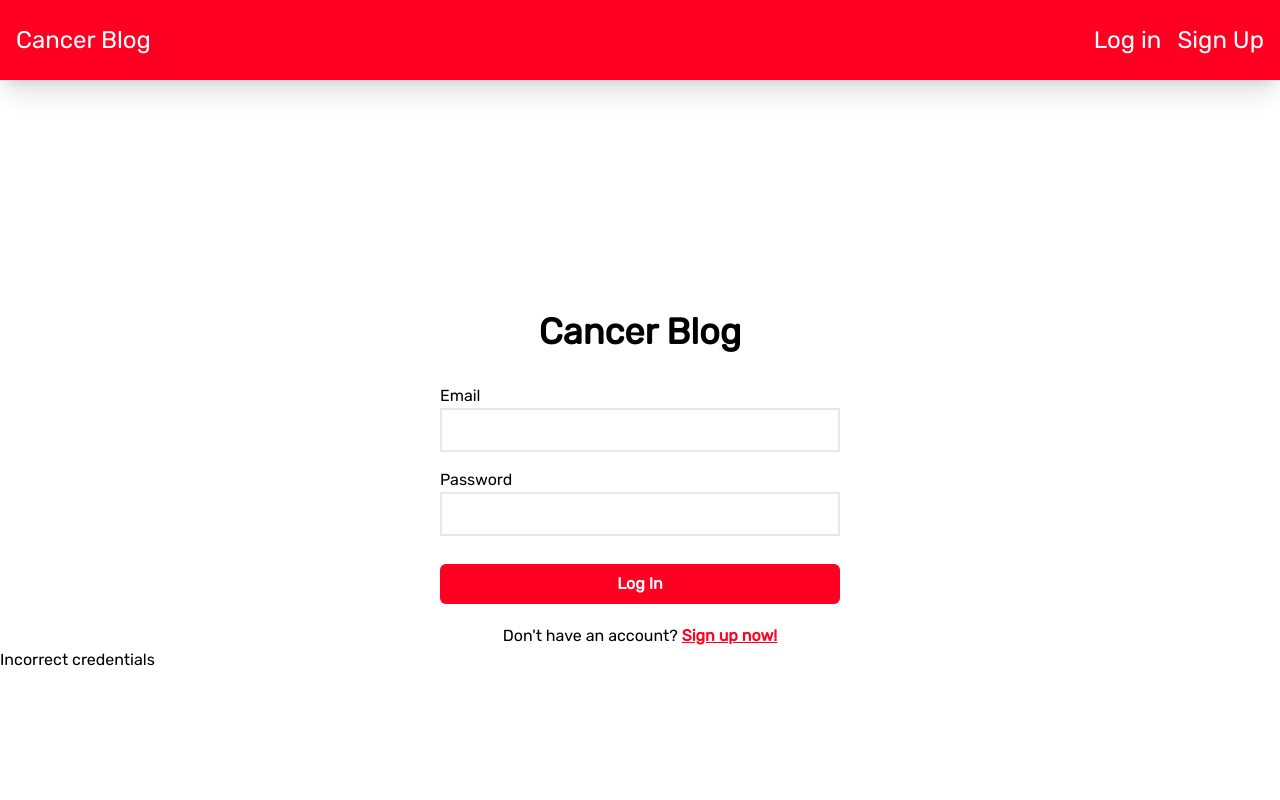
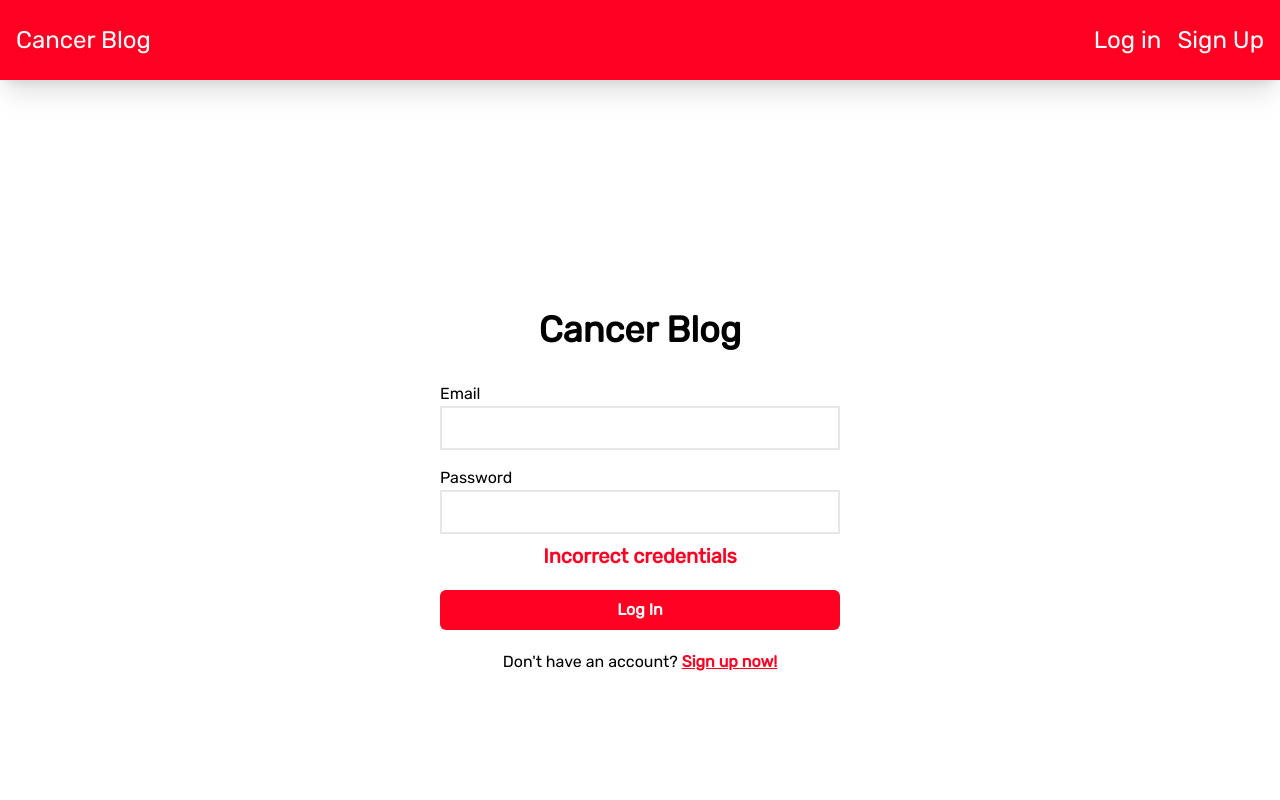
Before and after one commit to chris-15/Journey, a React (Create React App) app in the folder client/: page /login in a window 1280 px wide. Both pictures are taken after typing "name@example.com", "Sample123" into the empty fields and a click on the button "Log In". Shown: the top 800 px of the page. Built offline with nearby package versions, Linux system fonts and the light colour scheme; no server answers; the HTML template or start-up script is replaced by a standard one.

Commit message:
added styling to the error message if login credentials are wrong

```diff
--- a/client/src/pages/Login.js
+++ b/client/src/pages/Login.js
@@ -71,6 +71,8 @@ const Login = () => {
             />
           </div>
 
+          {error && <div className="text-center text-xl text-[#FF0022] font-extrabold">Incorrect credentials</div>}
+
           <div>
             <button className=" rounded-md w-full my-5 py-2 bg-[#FF0022] text-white hover:underline font-semibold hover:bg-red-700 transition duration-300 ease-in-out" type="submit">
               Log In
@@ -83,7 +85,7 @@ const Login = () => {
           </div>
         </form>
 
-        {error && <div>Incorrect credentials</div>}
+
       </div>
     </main>
   );
```
